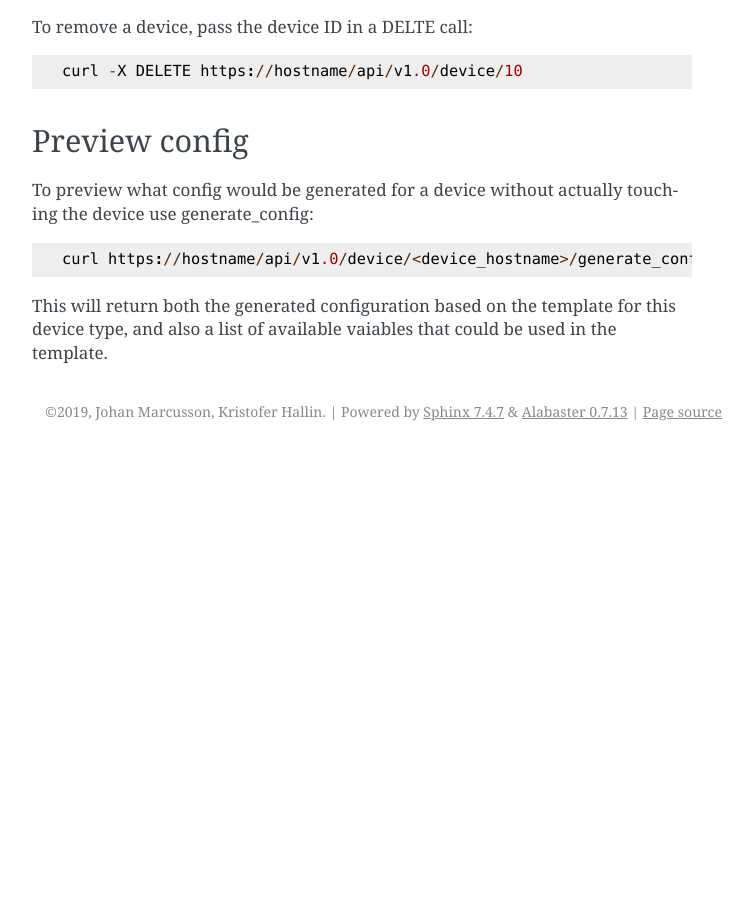
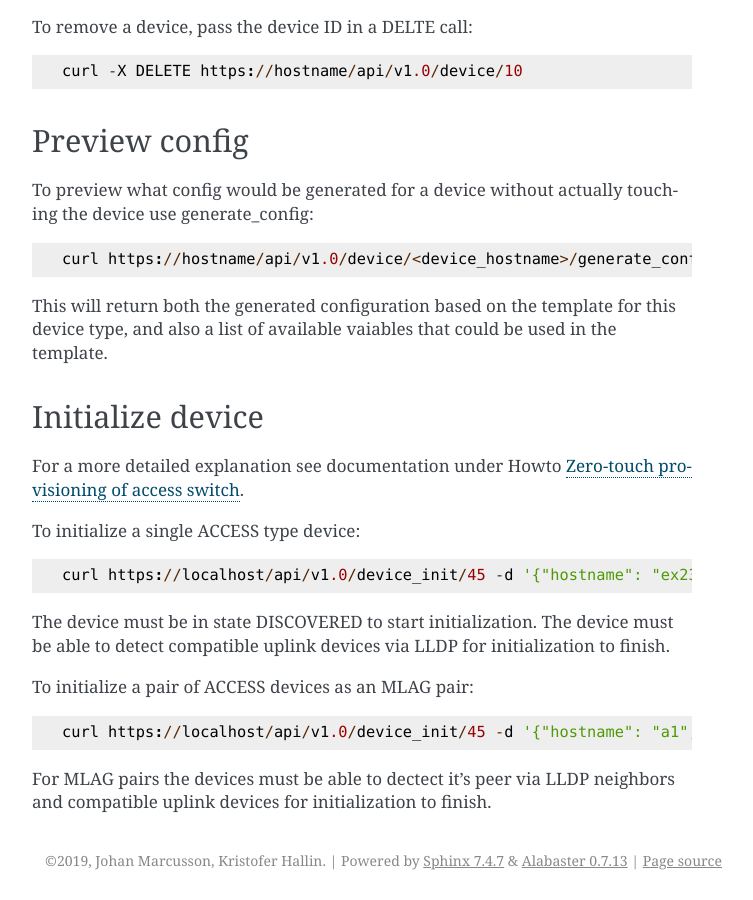
Before and after one commit to SUNET/cnaas-nms, a Sphinx documentation site: the page built from docs/apiref/devices.rst, in a window 1280 px wide and 900 px high, scrolled down 3096 px. Shown: the whole window, without its empty margins (388-1141 px from the left). Built offline with Sphinx 7.4.7, drawn with Linux system fonts in a browser that asks for light colours; before the commit the page ends 3547 px from its top, so only the background shows below that.

Commit message:
Add docs for MLAG init

```diff
--- a/docs/apiref/devices.rst
+++ b/docs/apiref/devices.rst
@@ -173,3 +173,24 @@ touching the device use generate_config:
 This will return both the generated configuration based on the template for
 this device type, and also a list of available vaiables that could be used
 in the template.
+
+Initialize device
+-----------------
+
+For a more detailed explanation see documentation under Howto :ref:`ztp_intro`.
+
+To initialize a single ACCESS type device:
+
+::
+
+   curl https://localhost/api/v1.0/device_init/45 -d '{"hostname": "ex2300-top", "device_type": "ACCESS"}' -X POST -H "Content-Type: application/json"
+
+The device must be in state DISCOVERED to start initialization. The device must be able to detect compatible uplink devices via LLDP for initialization to finish.
+
+To initialize a pair of ACCESS devices as an MLAG pair:
+
+::
+
+   curl https://localhost/api/v1.0/device_init/45 -d '{"hostname": "a1", "device_type": "ACCESS", "mlag_peer_id": 46, "mlag_peer_hostname": "a2"}' -X POST -H "Content-Type: application/json"
+
+For MLAG pairs the devices must be able to dectect it's peer via LLDP neighbors and compatible uplink devices for initialization to finish.
--- a/docs/howto/index.rst
+++ b/docs/howto/index.rst
@@ -23,6 +23,8 @@ with dry_run to preview changes::
 
 The API call to device_syncto will start a job running in the background on the API server. To
 show the progress/output of the job run the last command (/job) until you get a finished result.
+
+.. _ztp_intro:
 
 Zero-touch provisioning of access switch
 ----------------------------------------
```
